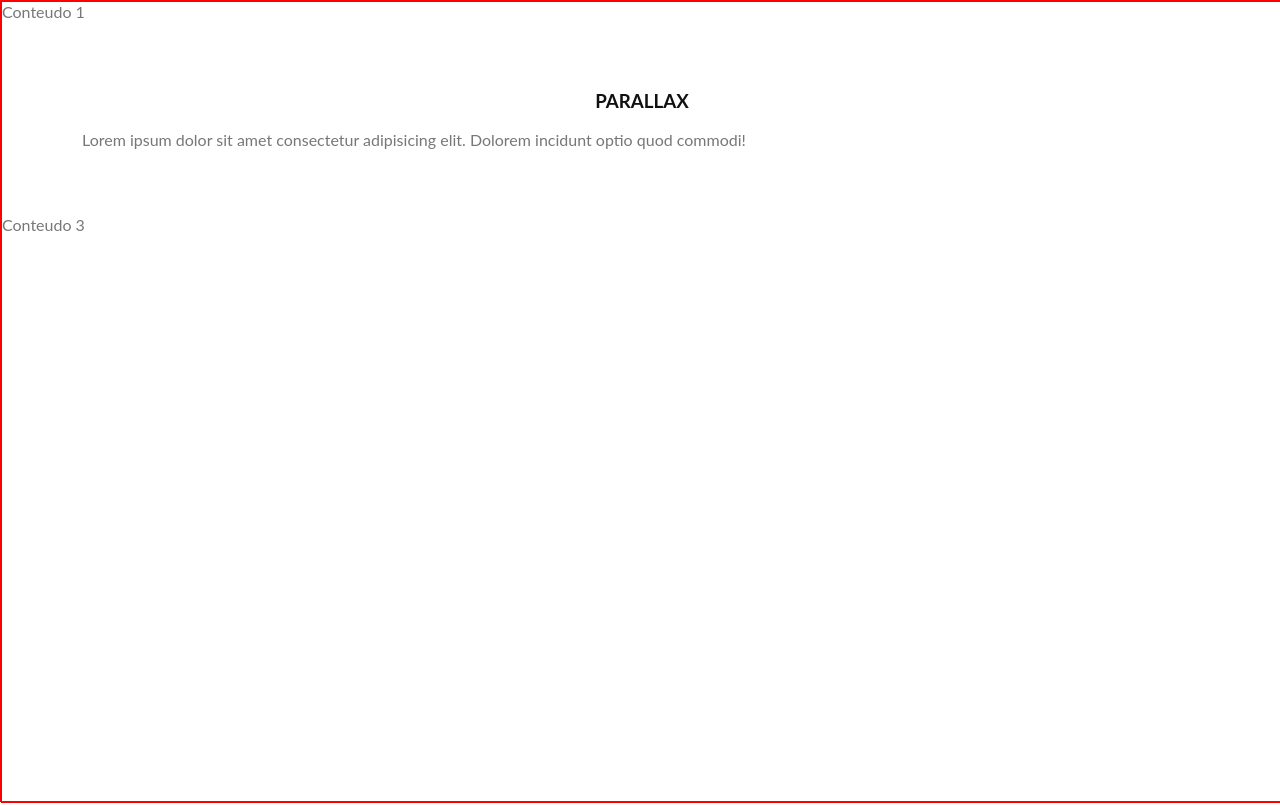
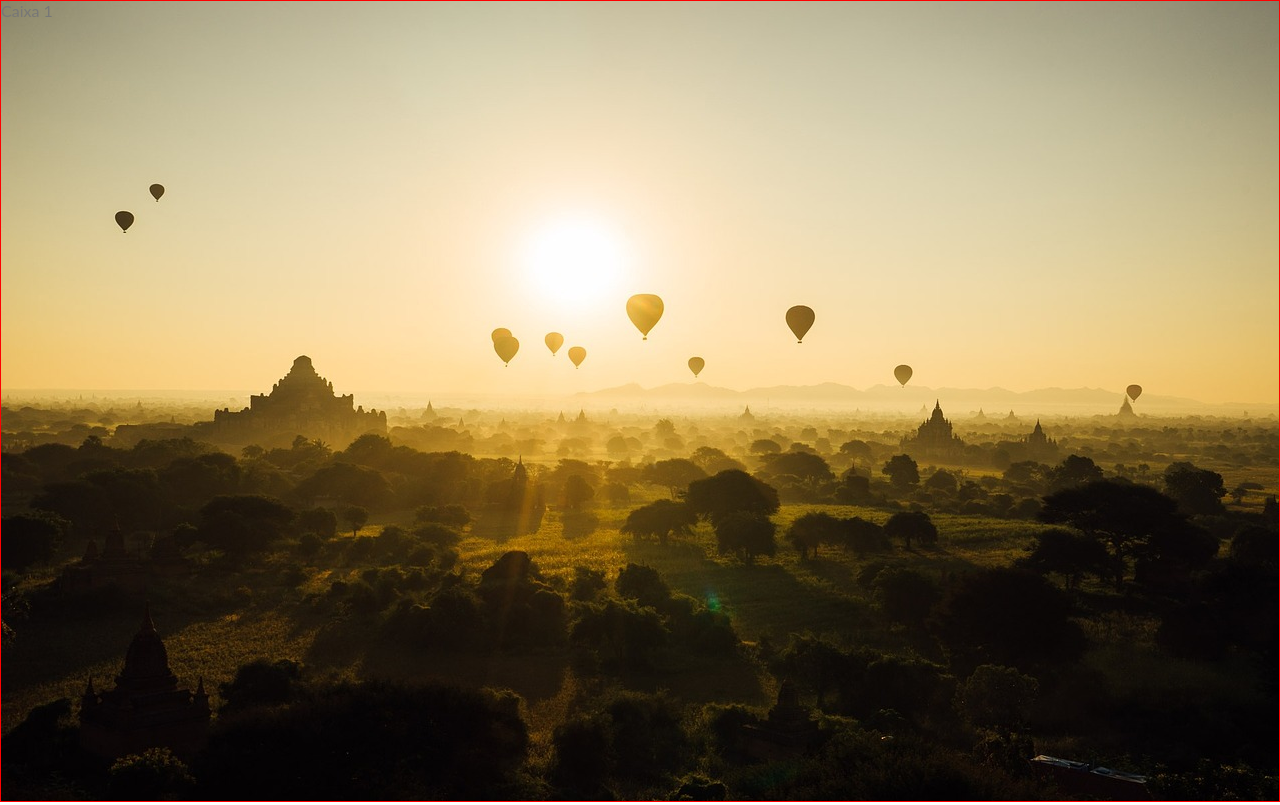
Before and after one commit to renanaugusto0/parallax, a plain HTML site: page index.html in a window 1280 px wide. Shown: the top 805 px of the page. Drawn offline with Linux system fonts and the light colour scheme.

Commit message:
Adicionando imagens e afins

```diff
--- a/index.html
+++ b/index.html
@@ -1,46 +1,63 @@
 <!DOCTYPE html>
 <html lang="pt-br">
+
 <head>
 	<meta charset="UTF-8">
 	<meta name="viewport" content="width=device-width, initial-scale=1.0">
 	<title>Parallax</title>
 	<style>
-		body, html {
+		body,
+		html {
 			margin: 0px;
 			font: 16px "Lato", sans-serif;
 			color: #777;
 			height: 100%;
-			border: 1px solid red;
 			width: 100%;
 		}
+
 		.conteudo {
 			color: #777;
 			background-color: white;
 			text-align: justify;
 			padding: 50px 80px;
 		}
+
 		h3 {
 			text-transform: uppercase;
 			color: #111;
 			text-align: center;
 		}
+
 		/* Efeitos Parallax */
+		.caixa1,
+		.caixa2 {
+			border: 1px red solid;
+			height: 100%;
+		}
 
+		.caixa1 {
+			background-image: url(imagens/imagem1.jpg);
+		}
 
-</style>
+		.caixa2 {
+			background-image: url(imagens/imagem2.jpg);
+		}
+	</style>
 </head>
+
 <body>
 
-	<div>
-		Conteudo 1
+	<div class="caixa1">
+		Caixa 1
 	</div>
 	<div class="conteudo">
 		<h3>Parallax</h3>
 		<p>Lorem ipsum dolor sit amet consectetur adipisicing elit. Dolorem incidunt optio quod commodi!</p>
 
 	</div>
-	<div>
-		Conteudo 3
+	<div class="caixa2">
+		Caixa 2
 	</div>
 </body>
+
 </html>
```
